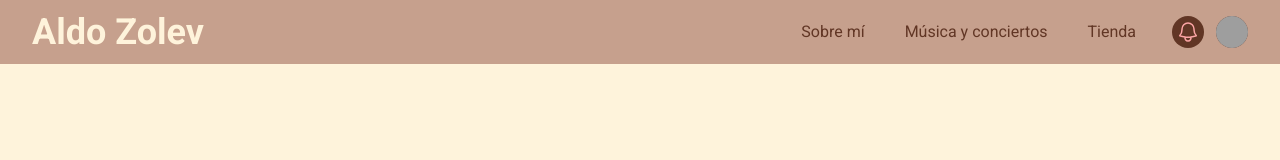
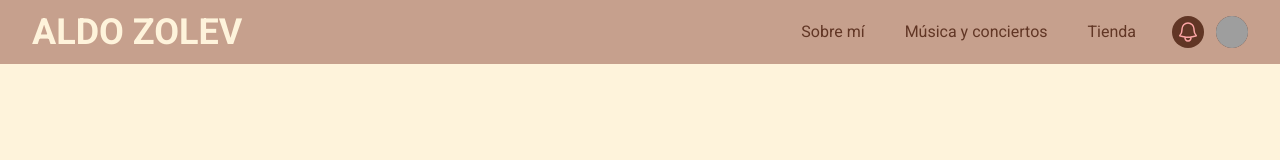
Before and after one commit to cotamo1901/AldoZolev1, a React (Vite) app: page / in a window 1280 px wide. Shown: the top 160 px of the page. Built offline with nearby package versions, Linux system fonts and the light colour scheme; grey boxes are pictures that could not be loaded.

Commit message:
se modifica texto

```diff
--- a/src/components/header/Header.jsx
+++ b/src/components/header/Header.jsx
@@ -33,7 +33,7 @@ export default function Header() {
               </div>
               <div className="flex flex-1 items-center justify-center sm:items-stretch sm:justify-between">
                 <div className="flex flex-shrink-0 items-center">
-                  <h3 className="font-bold	text-4xl text-[#fef3db] ">Aldo Zolev</h3>
+                  <h3 className="font-bold	text-4xl text-[#fef3db] ">ALDO ZOLEV</h3>
                 </div>
                 <div className="hidden sm:ml-6 sm:block">
                   <div className="flex space-x-4">
```
